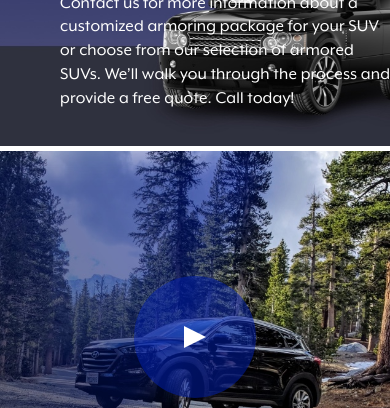
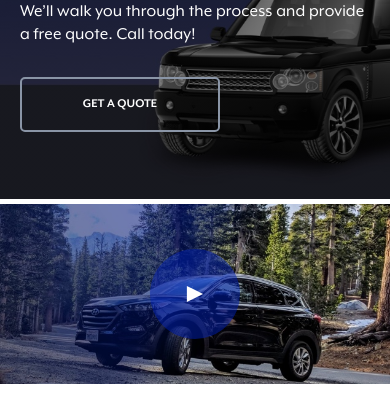
Before and after one commit to dmitryisaenko/armor-dev-car_category, a website: page index.html in a window 390 px wide. Shown: the part 221-629 px from the top of the page. Drawn offline with nearby package versions, Linux system fonts and the light colour scheme; files whose address does not match are found by name.

Commit message:
Refactoring Promo images

```diff
--- a/assets/scss/_archivepage-content.scss
+++ b/assets/scss/_archivepage-content.scss
@@ -126,16 +126,20 @@
 }
 
 
-
+.archivepage-car__title-wrap{
+   display: flex;
+   align-items: center;
+   height: 70px;
+}
 .archivepage-car__title{
    font-family: $font-bold;
    font-size: 1.2rem;
    font-weight: bold;
    letter-spacing: 0.18px;
    color: $color-black;
-   margin: 22px 0px 15px;
-   height: 30px;
-   overflow: hidden;
+   // margin: 22px 0px 15px;
+   // height: 30px;
+   // overflow: hidden;
    span{
       font-size: 1.3rem;
       font-family: $font-regular;
--- a/assets/scss/_archivepage-content_media.scss
+++ b/assets/scss/_archivepage-content_media.scss
@@ -32,6 +32,9 @@
    .archive-mobile-filter{
       margin: 0 10px;
       width: 34%;
+      &:first-child{
+         margin-left: 0;
+      }
    }
    .archivepage-cars{
       width: 100%;
@@ -69,6 +72,9 @@
       flex-wrap: wrap;
       height: auto;
       width: 48%;
+   }
+   .archivepage-car__title-wrap{
+      height: 70px;
    }
    .archivepage-car__logo{
       width: 100%;
@@ -120,6 +126,9 @@
 
 /*660 и меньше */
 @media only screen and (max-width : 660px) {
+   .archivepage-content-wrap{
+      padding: 0px 50px 0px;
+   }
    .archivepage-car{
       width: 100%;
    }
@@ -127,6 +136,9 @@
 
 /*550 и меньше */
 @media only screen and (max-width : 550px) {
+   .archivepage-content-wrap{
+      padding: 0px 20px 0px;
+   }
    .archivepage-car{
       width: 100%;
    }
@@ -134,6 +146,9 @@
 
 /*420 и меньше */
 @media only screen and (max-width : 420px) {
+   .archivepage-content-wrap{
+      padding: 0px 10px 0px;
+   }
    .archive-mobile-filters{
       display: block;
    }
--- a/assets/scss/_archivepage-general.scss
+++ b/assets/scss/_archivepage-general.scss
@@ -24,7 +24,7 @@ h1, h2, h3, li, ul{
 
 @media only screen and (max-width : 1200px) {
    .archivepage-wrap{
-      max-width: auto;
+      max-width: 100%;
       margin: 0 auto;
    }
 }
--- a/assets/scss/_archivepage-promo.scss
+++ b/assets/scss/_archivepage-promo.scss
@@ -1,7 +1,7 @@
 .archivepage-promo{
    display: flex;
    justify-content: space-between;
-   // height: 600px;
+   height: 600px;
    width: 100%;
 }
 
@@ -9,15 +9,22 @@
    position: relative;
    max-width: 632px;
    width: 100%;
-   max-height: 603px;
    height: 100%;
    margin: 0 3px;
+   background-repeat: no-repeat;
+   &:first-child{
+      background-image: url('../img/car-get-a-quote.jpg');
+      background-position: center;
+      background-size: cover;
+   }
+   &:last-child{
+      background-image: url('../img/video.jpg');
+      background-size: cover;
+      background-position: center;
+   }
 }
 
 .archivepage-promo__item-content{
-   position: absolute;
-   top: 0;
-   left: 0;
    width: 100%;
 }
 
@@ -38,8 +45,9 @@
    color: $color-white;
 }
 
-.archivepage-promo__item-text h2{
+.archivepage-promo__item-text h1{
    font-family: $font-bold;
+   text-shadow: 0px 0px 2px black;
    font-size: 2.2rem;
    font-weight: 700;
    letter-spacing: 0.32px;
@@ -48,7 +56,7 @@
 
 .archivepage-promo__item-text p{
    color: $color-white;
-   height: 150px;
+   margin: 20px 0px 50px;
    font-family: $font-regular;
    font-size: 1.12rem;
    line-height: 1.33;
@@ -84,7 +92,7 @@
 
 .archivepage-promo__item-bgimg img{
    width: 100%;
-   height: fit-content;
+   height: 100%;
 }
 
 .archivepage-promo__item-videoIcon{
--- a/assets/scss/_archivepage-promo_media.scss
+++ b/assets/scss/_archivepage-promo_media.scss
@@ -1,23 +1,105 @@
 /*1200 и меньше */
 @media only screen and (max-width : 1200px) {
    .archivepage-promo{
-      justify-content: center;
-      align-items: flex-start;
-      flex-wrap: wrap;
+      height: 450px;
    }
    .archivepage-promo__item{
+      &:first-child{
+         background: linear-gradient(to bottom, rgba(0,0,0,0.5) 0%,rgba(0,0,0,0.5) 100%), url('../img/car-get-a-quote.jpg');
+         background-position: center;
+         background-size: cover;
+      }
+   }
+   .archivepage-promo__item-content-wrap{
+      padding: 40px;
+   }
+   .archivepage-promo__item-text p{
+      width: 100%;
+      margin: 10px 0px 30px;
+   }
+}
+
+@media only screen and (max-width : 991px) {
+   .archivepage-promo{
+      height: 400px;
+   }
+   .archivepage-promo__item-content-wrap{
+      padding: 20px;
+   }
+}
+
+@media only screen and (max-width : 768px) {
+   .archivepage-promo{
+      justify-content: center;
+      flex-wrap: wrap;
+      width: 100%;
+      height: 800px;
+   }
+   .archivepage-promo__item{
+      width: 100%;
+      max-width: 100%;
       margin: 0;
       &:first-child{
-         margin-bottom: 5px;
+         height: 60%;
+         background: url('../img/car-get-a-quote.jpg');
+         background-size: cover;
+         background-position: center;
       }
+      &:last-child{
+         margin-top: 10px;
+         height: 40%;
+      }
+   }
+   .archivepage-promo__item-content-wrap{
+      padding: 40px;
+   }
+   .archivepage-promo__item-text p{
+      width: 332px;
+      // margin: 20px 0px 50px;
    }
 }
 
 /*660 и меньше */
 @media only screen and (max-width : 660px) {
-   .archivepage-promo__item-bgimg img{
+   .archivepage-promo{
+      height: 600px;
+   }
+   .archivepage-promo__item{
+      &:first-child{
+         background: linear-gradient(to bottom, rgba(0,0,0,0.5) 0%,rgba(0,0,0,0.5) 100%), url('../img/car-get-a-quote.jpg');
+         background-position: center;
+         background-size: cover;
+         height: 70%;
+      }
+      &:last-child{
+         height: 30%;
+      }
+   }
+   .archivepage-promo__item-text p{
       width: 100%;
-      height: auto;
+   }
+   .archivepage-promo__item-videoIcon{
+      height: 90px;
+      position: absolute;
+      display: block;
+      margin: auto;
+      top: calc(50% - 45px);
+      left: calc(50% - 45px);
+      width: 90px;
+   }
+}
+
+@media only screen and (max-width : 500px) {
+   .archivepage-promo__item{
+      &:last-child{
+         margin-top: 5px;
+      }
+   }
+   .archivepage-promo__item-content-wrap{
+      padding: 20px;
+   }
+   .archivepage-promo__item-text h1{
+      font-size: 1.9rem;
    }
 }
 
--- a/index.html
+++ b/index.html
@@ -23,21 +23,16 @@
             </div>
             <div class="archivepage-promo__item-content-wrap">
               <div class="archivepage-promo__item-text">
-                <h2>Armored SUV Portfolio</h2>
+                <h1>Armored SUV Portfolio</h1>
                 <p>Contact us for more information about a customized armoring package for your SUV or choose from our selection of armored SUVs. We’ll walk you through the process and provide a free quote. Call today!</p>
               </div>
               <button class="btn archivepage-promo__item-button">GET A QUOTE</button>
             </div>
           </div>
-          <div class="archivepage-promo__item-bgimg">
-            <img src="assets/img/car-get-a-quote.jpg" alt="Armored SUV Portfolio">
-          </div>
+          <div class="archivepage-promo__item_opacity"></div>
         </div>
         <div class="archivepage-promo__item">
           <img src="assets/img/video-icon.svg" class="archivepage-promo__item-videoIcon">
-          <div class="archivepage-promo__item-bgimg">
-            <img src="assets/img/video.jpg" alt="Armored SUV Video">
-          </div>
       </section>
       <section class="archivepage-content-wrap">
         <div class="archivepage-title">
@@ -172,7 +167,33 @@
                 </a>
               </div>
               <div class="archivepage-car__content">
-                <h3 class="archivepage-car__title archivepage-car_padding"><span>Suv </span>Bulletproof Rezvani Tank</h3>
+                <div class="archivepage-car__title-wrap">
+                  <h3 class="archivepage-car__title archivepage-car_padding"><span>Suv </span>Bulletproof Rezvani Tank Rezvani Tank Rezvani Tank Rezvani</h3>
+                </div>
+                <ul class="archivepage-car__details">
+                  <li><span>Armor level: </span>B6</li>
+                  <li><span>Engine: </span>6 speed automnatic</li>
+                  <li><span>Drivetrain: </span>4WD</li>
+                </ul>
+                <div class="archivepage-car__descr archivepage-car_padding">
+                  Options include bulletproof glass, military-grade run-flat tires, ram bumpers, electrified door handle (see list below). It also has the option for ballistic armor, with a fuel tank, floorplan and radiator sheathed … It also has the option for ballistic armor, with a fuel tank, floorplan and radiator sheathed
+                </div>
+                <button class="archivepage-car__viewDetailsBtn archivepage-car_padding">View Details<i class="fas fa-arrow-right"></i></button>
+              </div>
+            </div>
+            <div class="archivepage-car">
+              <div class="archivepage-car__logo">
+                <a href="#">
+                  <img src="assets/img/img-5.png"
+                      srcset="assets/img/img-5@2x.png 2x,
+                              assets/img/img-5@3x.png 3x"
+                      class="archivepage-car__img" alt="Suv Bulletproof Rezvani Tank">
+                </a>
+              </div>
+              <div class="archivepage-car__content">
+                <div class="archivepage-car__title-wrap">
+                  <h3 class="archivepage-car__title archivepage-car_padding"><span>Suv </span>Bulletproof Rezvani Tank</h3>
+                </div>
                 <ul class="archivepage-car__details">
                   <li><span>Armor level: </span>B6</li>
                   <li><span>Engine: </span>6 speed automnatic</li>
@@ -194,29 +215,9 @@
                 </a>
               </div>
               <div class="archivepage-car__content">
-                <h3 class="archivepage-car__title archivepage-car_padding"><span>Suv </span>Bulletproof Rezvani Tank</h3>
-                <ul class="archivepage-car__details">
-                  <li><span>Armor level: </span>B6</li>
-                  <li><span>Engine: </span>6 speed automnatic</li>
-                  <li><span>Drivetrain: </span>4WD</li>
-                </ul>
-                <div class="archivepage-car__descr archivepage-car_padding">
-                  Options include bulletproof glass, military-grade run-flat tires, ram bumpers, electrified door handle (see list below). It also has the option for ballistic armor, with a fuel tank, floorplan and radiator sheathed …
+                <div class="archivepage-car__title-wrap">
+                  <h3 class="archivepage-car__title archivepage-car_padding"><span>Suv </span>Bulletproof Rezvani Tank</h3>
                 </div>
-                <button class="archivepage-car__viewDetailsBtn archivepage-car_padding">View Details<i class="fas fa-arrow-right"></i></button>
-              </div>
-            </div>
-            <div class="archivepage-car">
-              <div class="archivepage-car__logo">
-                <a href="#">
-                  <img src="assets/img/img-5.png"
-                      srcset="assets/img/img-5@2x.png 2x,
-                              assets/img/img-5@3x.png 3x"
-                      class="archivepage-car__img" alt="Suv Bulletproof Rezvani Tank">
-                </a>
-              </div>
-              <div class="archivepage-car__content">
-                <h3 class="archivepage-car__title archivepage-car_padding"><span>Suv </span>Bulletproof Rezvani Tank Rezvani Tank Rezvani Tank Rezvani Tank</h3>
                 <ul class="archivepage-car__details">
                   <li><span>Armor level: </span>B6</li>
                   <li><span>Engine: </span>6 speed automnatic</li>
```
Also changed, not shown: assets/css/stylesheet.css.
